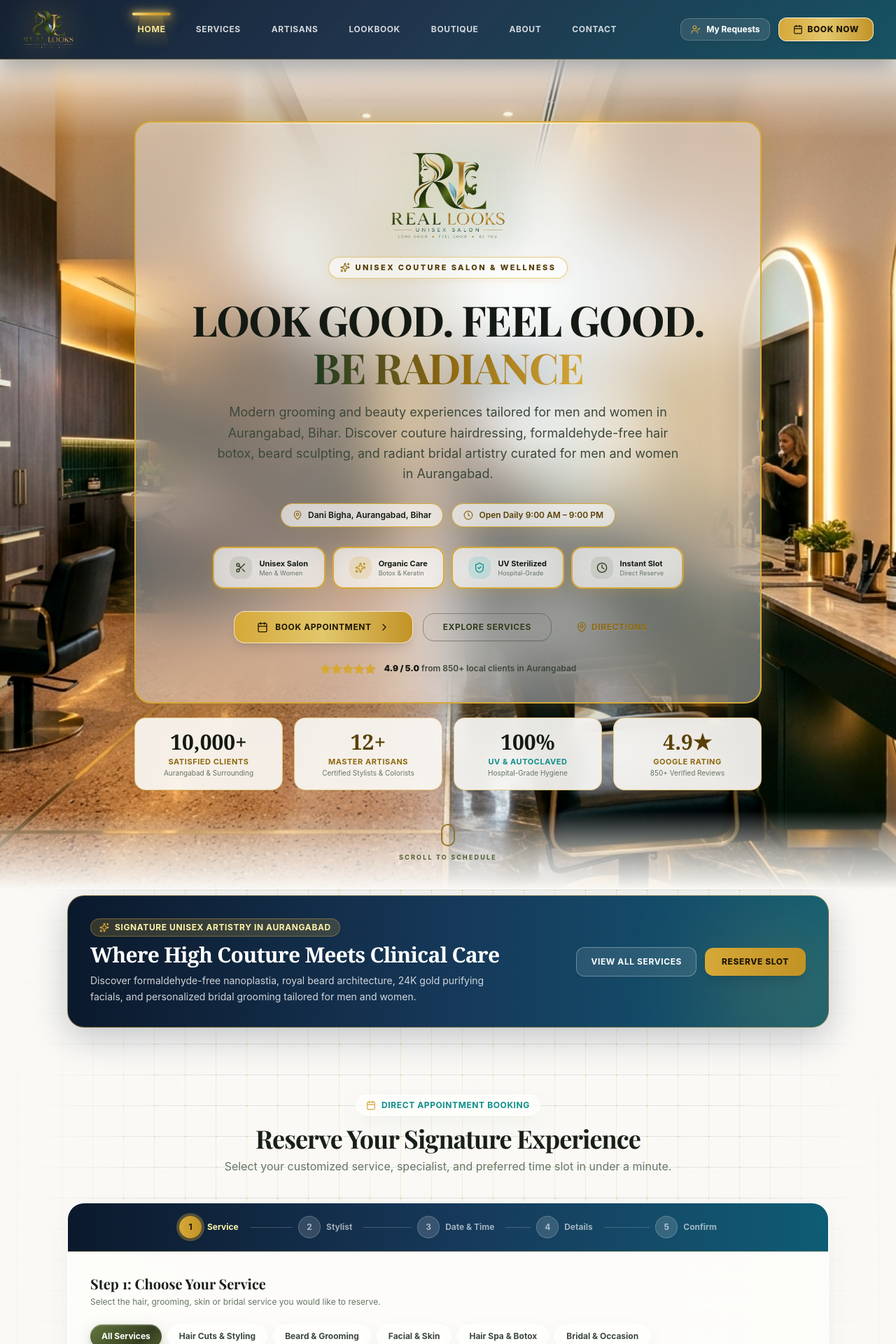
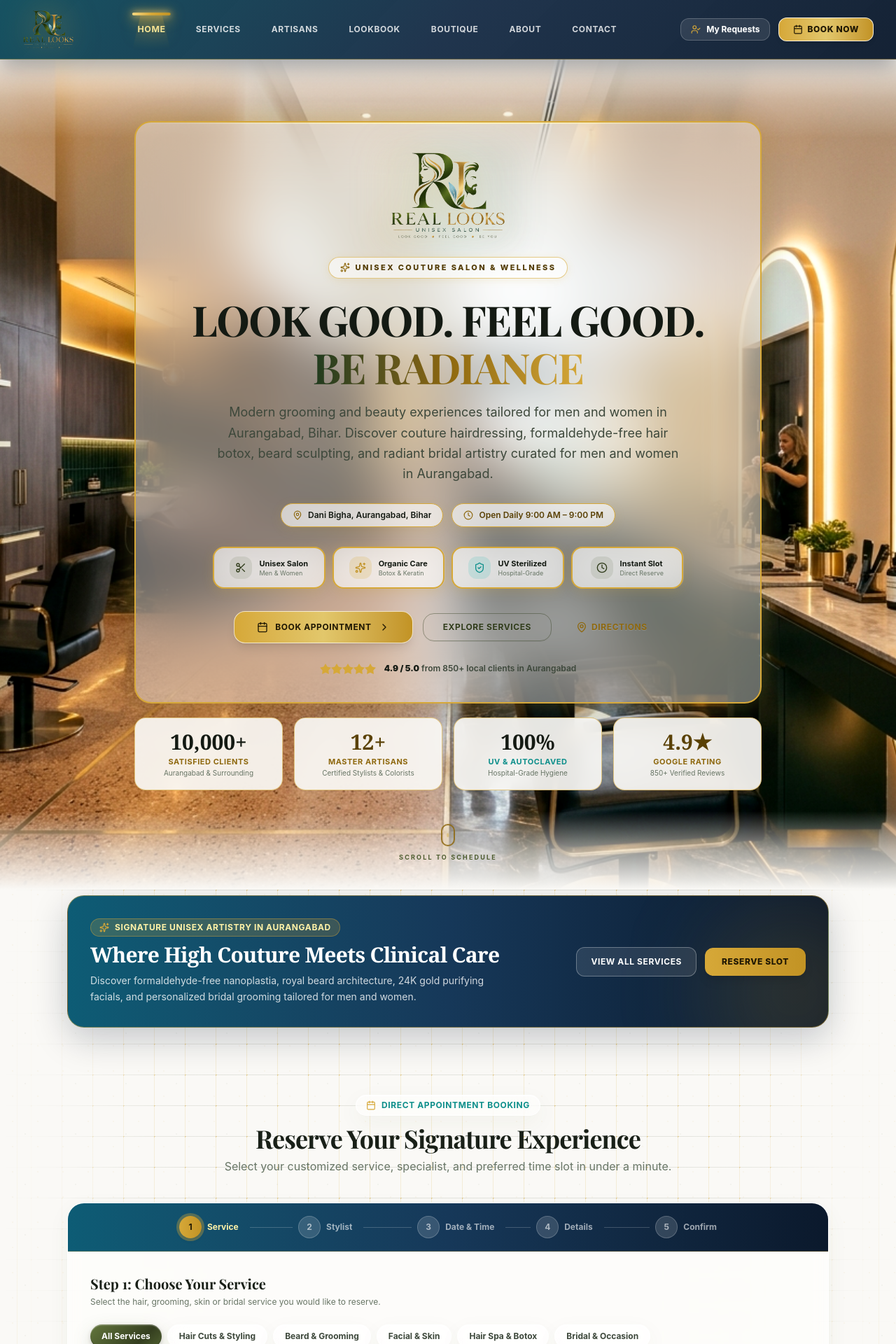
Before and after one commit to ritwikamit/RealLooks, a React (Vite) app: page / in a window 1280 px wide. Shown: the top 1920 px of the page at 70% size. Built offline with nearby package versions, Linux system fonts and the light colour scheme; a web font is replaced by a local one.

Commit message:
style: reverse blue gradient direction from teal-left to navy-right across header and cards

```diff
--- a/src/App.tsx
+++ b/src/App.tsx
@@ -207,7 +207,7 @@
 
               {/* 1. Appealing Blue Gradient VIP Announcement Ribbon */}
               <div className="relative z-10 max-w-6xl mx-auto px-4 sm:px-6 lg:px-8 mt-2 mb-10">
-                <div className="rounded-3xl p-6 sm:p-8 bg-gradient-to-r from-[#0B192C] via-[#163859] to-[#0D5C75] border border-[#D6A838]/50 shadow-[0_16px_50px_rgba(11,25,44,0.22)] flex flex-col md:flex-row items-center justify-between gap-6 text-white relative overflow-hidden">
+                <div className="rounded-3xl p-6 sm:p-8 bg-gradient-to-r from-[#0D5C75] via-[#163859] to-[#0B192C] border border-[#D6A838]/50 shadow-[0_16px_50px_rgba(11,25,44,0.22)] flex flex-col md:flex-row items-center justify-between gap-6 text-white relative overflow-hidden">
                   {/* Subtle decorative gold light glow */}
                   <div className="absolute -right-20 -bottom-20 w-64 h-64 bg-[#D6A838]/15 rounded-full blur-3xl pointer-events-none" />
 
@@ -266,7 +266,7 @@
 
                 <div className="grid grid-cols-1 md:grid-cols-3 gap-6">
                   {/* Featured 1: Nanoplastia */}
-                  <div className="rounded-3xl p-6 bg-gradient-to-br from-[#0B192C] via-[#14304D] to-[#0D4B5E] text-white border border-[#D6A838]/40 shadow-xl flex flex-col justify-between space-y-4">
+                  <div className="rounded-3xl p-6 bg-gradient-to-br from-[#0D4B5E] via-[#14304D] to-[#0B192C] text-white border border-[#D6A838]/40 shadow-xl flex flex-col justify-between space-y-4">
                     <div className="space-y-2">
                       <div className="flex justify-between items-start">
                         <span className="px-3 py-1 rounded-full bg-[#D6A838]/20 text-[#FFF2A8] text-[10px] font-bold uppercase tracking-wider border border-[#D6A838]/30">
@@ -335,7 +335,7 @@
                 <div className="mt-8 text-center">
                   <button
                     onClick={() => handleNavigate('services')}
-                    className="inline-flex items-center gap-2 px-8 py-3.5 rounded-2xl bg-gradient-to-r from-[#0B192C] via-[#163859] to-[#0D5C75] text-white font-bold text-xs uppercase tracking-wider shadow-lg hover:shadow-xl transition-all border border-[#D6A838]/40"
+                    className="inline-flex items-center gap-2 px-8 py-3.5 rounded-2xl bg-gradient-to-r from-[#0D5C75] via-[#163859] to-[#0B192C] text-white font-bold text-xs uppercase tracking-wider shadow-lg hover:shadow-xl transition-all border border-[#D6A838]/40"
                   >
                     <span>View Complete 20+ Service Menu & Prices</span>
                     <Sparkles className="w-4 h-4 text-[#FFF2A8]" />
--- a/src/components/AppointmentScheduler.tsx
+++ b/src/components/AppointmentScheduler.tsx
@@ -267,7 +267,7 @@
       <div className="lucid-glass rounded-3xl border border-[#D6A838]/30 shadow-[0_20px_50px_0_rgba(11,25,44,0.12)] overflow-hidden">
 
         {/* Step Progress Tracker with Luxury Blue Gradient */}
-        <div className="bg-gradient-to-r from-[#0B192C] via-[#163859] to-[#0D5C75] border-b border-[#D6A838]/30 px-4 sm:px-8 py-4.5 text-white">
+        <div className="bg-gradient-to-r from-[#0D5C75] via-[#163859] to-[#0B192C] border-b border-[#D6A838]/30 px-4 sm:px-8 py-4.5 text-white">
           <div className="flex items-center justify-between max-w-3xl mx-auto">
             {[
               { num: 1, label: 'Service' },
--- a/src/components/LocationContactSection.tsx
+++ b/src/components/LocationContactSection.tsx
@@ -21,7 +21,7 @@
       <div className="grid grid-cols-1 lg:grid-cols-12 gap-8 items-stretch">
 
         {/* Contact Info Card with Luxury Blue Gradient */}
-        <div className="lg:col-span-5 rounded-3xl p-6 sm:p-8 flex flex-col justify-between space-y-6 bg-gradient-to-br from-[#0B192C] via-[#14304D] to-[#0D4B5E] text-white border border-[#D6A838]/40 shadow-xl relative overflow-hidden">
+        <div className="lg:col-span-5 rounded-3xl p-6 sm:p-8 flex flex-col justify-between space-y-6 bg-gradient-to-br from-[#0D4B5E] via-[#14304D] to-[#0B192C] text-white border border-[#D6A838]/40 shadow-xl relative overflow-hidden">
           {/* Subtle gold glow in corner */}
           <div className="absolute -right-12 -top-12 w-48 h-48 bg-[#D6A838]/10 rounded-full blur-2xl pointer-events-none" />
 
--- a/src/components/clandestine/LimelightNavbar.tsx
+++ b/src/components/clandestine/LimelightNavbar.tsx
@@ -213,7 +213,7 @@
           : 'py-2.5 sm:py-3.5 shadow-[0_10px_30px_rgba(11,25,44,0.35)]'
       }`}
       style={{
-        background: 'linear-gradient(135deg, rgba(11, 25, 44, 0.96) 0%, rgba(20, 42, 68, 0.95) 45%, rgba(13, 76, 92, 0.96) 100%)',
+        background: 'linear-gradient(135deg, rgba(13, 76, 92, 0.96) 0%, rgba(20, 42, 68, 0.95) 50%, rgba(11, 25, 44, 0.96) 100%)',
         backdropFilter: 'blur(20px)',
         WebkitBackdropFilter: 'blur(20px)',
         transform: 'translate3d(0,0,0)',
@@ -345,7 +345,7 @@
 
       {/* Mobile Menu Dropdown */}
       {mobileMenuOpen && (
-        <div className="md:hidden max-w-7xl mx-auto mt-2 rounded-2xl bg-[#0B192C]/98 backdrop-blur-2xl border border-[#D6A838]/40 p-4 space-y-2 shadow-2xl">
+        <div className="md:hidden max-w-7xl mx-auto mt-2 rounded-2xl bg-gradient-to-r from-[#0D5C75]/98 via-[#163859]/98 to-[#0B192C]/98 backdrop-blur-2xl border border-[#D6A838]/40 p-4 space-y-2 shadow-2xl">
           {navItems.map((item, idx) => (
             <button
               key={item.label}
```
